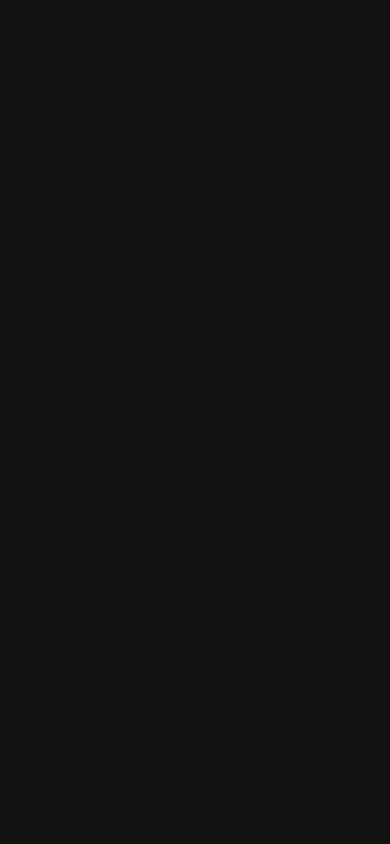
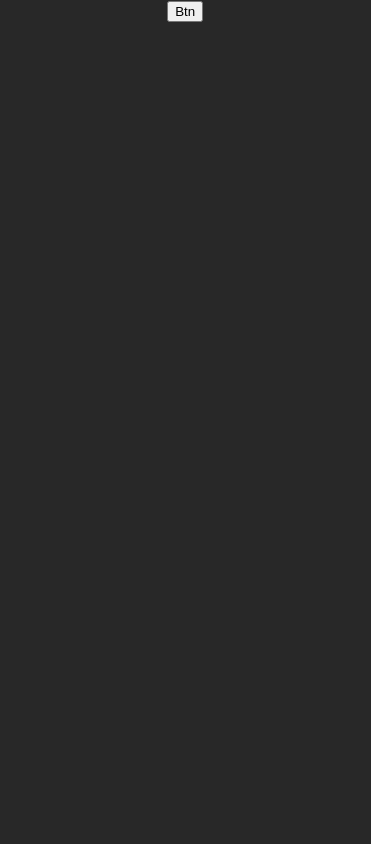
Before and after one commit to puravparab/Conspectus, a Next.js app in the folder client/: page / in a window 390 px wide. Built offline with nearby package versions, Linux system fonts and the light colour scheme.

Commit message:
added light/dark mode trigger

```diff
--- a/client/components/Layout.js
+++ b/client/components/Layout.js
@@ -1,9 +1,23 @@
+import { useState, useEffect } from 'react'
 import styles from '../styles/layout.module.css'
 
 const Layout = ({ children }) => {
+	const [IsLightMode, setIsLightMode] = useState(false)
+
+	useEffect(() => {
+		// Check if the theme is saved in local storage
+		const savedTheme = localStorage.getItem('theme')
+		if (savedTheme === "light"){setIsLightMode(true)}
+		else if (savedTheme === "dark"){setIsLightMode(false)}
+		else {
+			localStorage.setItem('theme', 'dark')
+			setIsLightMode(false)
+		}
+	}, [])
+
 	return (
 		<>
-			<div className={styles.pageLayout}>
+			<div className={IsLightMode? styles.pageLayoutLight : styles.pageLayoutDark}>
 				{ children }
 			</div>
 		</>
--- a/client/pages/index.js
+++ b/client/pages/index.js
@@ -1,6 +1,19 @@
+import { useRouter } from 'next/router'
 import Head from 'next/head'
 
 const Home = () => {
+	const router = useRouter()
+
+	const toggleLightMode = () => {
+		const theme = localStorage.getItem('theme')
+		if (theme == 'dark'){
+			localStorage.setItem('theme', 'light')
+		} else{
+			localStorage.setItem('theme', 'dark')
+		}
+		router.reload()
+	}
+
 	return (
 		<>
 			<Head>
@@ -21,6 +34,7 @@ const Home = () => {
 			</Head>
 
 			<div>
+				<button onClick={toggleLightMode}>Btn</button>
 			</div>
 		</>
 	)
--- a/client/styles/globals.css
+++ b/client/styles/globals.css
@@ -28,7 +28,12 @@ h1,h2,h3,h4,h5,h6{
 	box-sizing: border-box;
 }
 
+:root {
+  --dark-bg-color:  rgb(40, 40, 40);
+  --light-bg-color:  rgb(255, 255, 255);
+}
+
 #__next {
 	height: 100%;
-	background: rgb(18,18,18);
+	background: var(--primary-bg-color);
 }
--- a/client/styles/layout.module.css
+++ b/client/styles/layout.module.css
@@ -1,16 +1,21 @@
-.pageLayout{
+.pageLayoutDark, .pageLayoutLight{
 	display: flex;
 	flex-direction: column;
 	justify-content: space-between;
 	align-items: center;
-	background: rgb(18,18,18);
 	width: 100%;
 	min-height: 100%;
+}
 
+.pageLayoutDark{
+	background: var(--dark-bg-color);
+}
+.pageLayoutLight{
+	background: var(--light-bg-color);
 }
 
 @media (max-width: 900px){
-	.pageLayout{
+	.pageLayoutDark, .pageLayoutLight{
 		width: 95%;
 	}
 }
```
Also changed, not shown: 2 other files (tests, documents, lock files or other folders).
